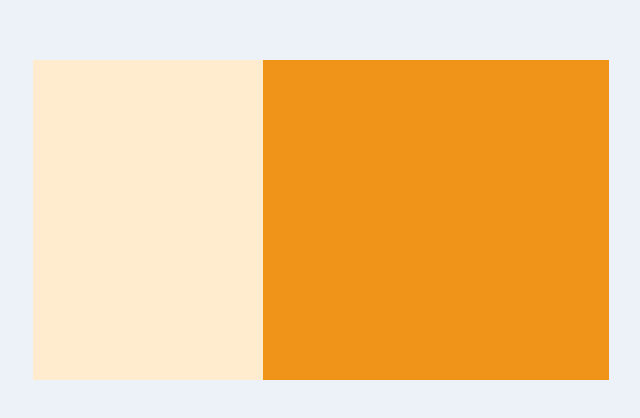
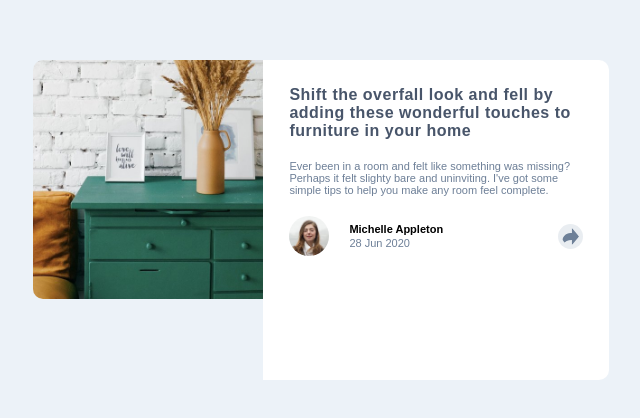
Before and after one commit to Tamburini-Christofer/Ex-Front-article-preview-component-master, a plain HTML site: page index.html in a window 1280 px wide. Shown: the part 180-598 px from the top of the page, without its empty margins (319-959 px from the left). Drawn offline with Linux system fonts and the light colour scheme.

Commit message:
Completamento Card

```diff
--- a/css/main.css
+++ b/css/main.css
@@ -5,28 +5,80 @@
 }
 
 body{
+    color: hsl(214, 17%, 51%);
+    font-size: 11px;
     background-color: hsl(210, 46%, 95%);
     font-family: "Manrope", "arial", system-ui, -apple-system, BlinkMacSystemFont, 'Segoe UI', Roboto, Oxygen, Ubuntu, Cantarell, 'Open Sans', 'Helvetica Neue', sans-serif;
     font-weight: 500;
 }
 
+h1{
+    color: hsl(217, 19%, 35%);
+    font-size: 16px;
+    letter-spacing: 0.5px;
+}
+
+p{
+    margin: 20px 0;
+}
+
 .wrapper{
     display: flex;
 
-    background-color: brown;
     width: 45vw;
     height: 40vh;
     margin: 30vh auto;
 }
 
 .col_sx{
-    background-color: blanchedalmond;
     width: 40%;
+}
+
+.col_sx img{
+    border-radius: 10px 0 0 10px;
+    max-width: 129.5%;
+}
+
+.col_dx{
+    padding: 26px;
+    background-color: rgb(255, 255, 255);
+    border-radius: 0px 10px 10px 0px;
+    width: 60%;
     height: 40vh;
 }
 
-.col_dx{
-    background-color: rgb(240, 147, 25);
-    width: 60%;
-    height: 40vh;
+.col_dx img:first-child{
+    max-width: 40px;
+    border-radius: 100%;
 }
+
+.col_dx img:last-child{
+    width: 25px;
+    height: 25px;
+    align-self: center;
+
+    border-radius: 100%;
+    background-color: hsla(212, 23%, 69%, 0.224);
+    padding: 4px;
+}
+
+.col_dx div{
+    display: flex;
+}
+
+.account{
+    display: flex;
+    flex-direction: column;
+    justify-content: center;
+    align-items: normal;
+
+    flex-grow: 1;
+    margin: 0 20px;
+}
+
+.account span:first-child{
+    font-size: 11px;
+    font-weight: 700;
+    margin-bottom: 2px;
+    color: black;
+}
--- a/index.html
+++ b/index.html
@@ -6,14 +6,31 @@
     <meta name="viewport" content="width=device-width, initial-scale=1.0">
     <title>Front article</title>
     <link rel="stylesheet" href="css/main.css">
+    <link rel="stylesheet" href="https://cdnjs.cloudflare.com/ajax/libs/font-awesome/7.0.0/css/all.min.css"
+        integrity="sha512-DxV+EoADOkOygM4IR9yXP8Sb2qwgidEmeqAEmDKIOfPRQZOWbXCzLC6vjbZyy0vPisbH2SyW27+ddLVCN+OMzQ=="
+        crossorigin="anonymous" referrerpolicy="no-referrer" />
 </head>
 
 <body>
     <div class="wrapper">
         <div class="col_sx">
+            <img src="img/drawers.jpg" alt="">
+        </div>
+        <div class="col_dx">
+            <h1>Shift the overfall look and fell by adding these wonderful touches to furniture in your home</h1>
+            <p>Ever been in a room and felt like something was missing? Perhaps it felt slighty bare and uninviting.
+                I've got some simple tips to help you make any room feel complete.</p>
+            <div>
+                <img src="img/avatar-michelle.jpg" alt="Una fotografia di Michelle Appleton">
+                <div class="account">
+                    <span>Michelle Appleton</span>
+                    <span>28 Jun 2020</span>
+                </div>
+                <img src="img/icon-share.svg" alt="Condividi">
+            </div>
 
         </div>
-        <div class="col_dx"></div>
     </div>
 </body>
+
 </html>
```
Also changed, not shown: img/avatar-michelle.jpg (added), img/drawers.jpg (added), img/favicon-32x32.png (added), img/icon-facebook.svg (added), img/icon-pinterest.svg (added), img/icon-share.svg (added), img/icon-twitter.svg (added).
